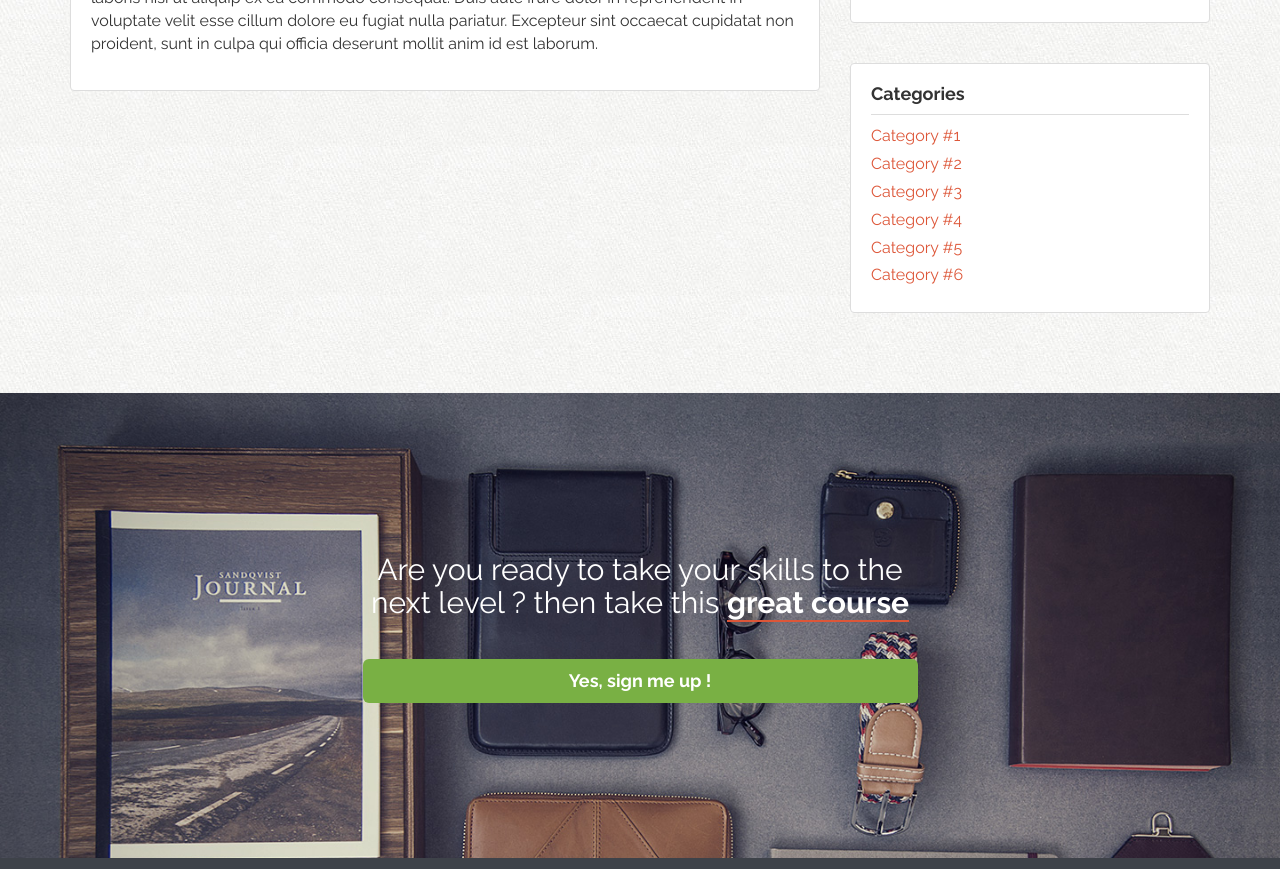
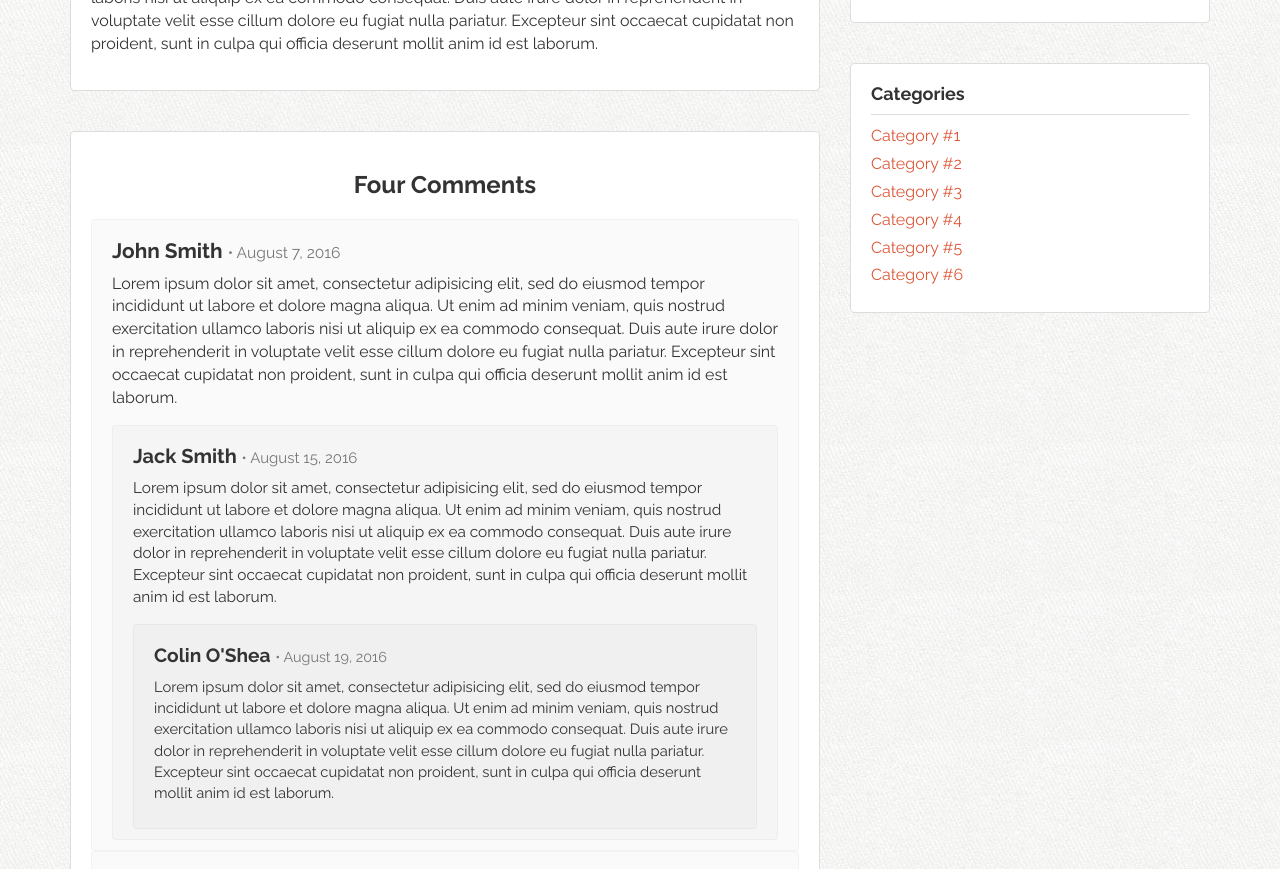
Before and after one commit to JammiM/WordPressBootstrapTheme, a plain HTML site: page post.html in a window 1280 px wide. Shown: the part 1024-1893 px from the top of the page. Drawn offline with nearby package versions, Linux system fonts and the light colour scheme.

Commit message:
Adding the 'comments' section

```diff
--- a/assets/css/custom.css
+++ b/assets/css/custom.css
@@ -392,7 +392,7 @@ footer li.signup-link a:hover {
 
 
 /* #### BLOG ### */
-.post, .widget {
+.post, .widget, #comments {
 	position: relative;
 	border: solid 1px #ddd;
 	background: white;
@@ -403,7 +403,8 @@ footer li.signup-link a:hover {
 }
 
 .post header, .post .post-excerpt,
-.post .post-body {
+.post .post-body,
+#comments .comments-wrap {
 	padding: 20px;
 }
 
@@ -504,7 +505,42 @@ footer li.signup-link a:hover {
 }
 
 
+#comments h3 {
+	text-align: center;
+}
 
+#comments h4 {
+	font-size: 1.3em;
+}
+
+#comments ol {
+	list-style: none;
+	padding: 0;
+	margin: 0;
+}
+
+#comments ol li {
+	background: rgba(0,0,0,0.02);
+	padding: 10px 20px;
+	margin 10px 0;
+	border-radius: 4px;
+	-webkit-border-radius: 4px;
+	-moz-border-radius: 4px;
+	border: solid 1px rgba(0,0,0,0.03)
+}
+
+
+#comments ol li ol.children {
+	padding: 0;
+	list-style: none;
+	font-size: 0.96em;
+}
+
+#leave-comment {
+	margin: 40px 0 0;
+	padding: 20px 0 0;
+	border-top: solid 1px #eee;
+}
 
 
 /* #### CUSTOM ICON SPRITES #### */
--- a/post.html
+++ b/post.html
@@ -102,13 +102,89 @@
               <h4>More Subs</h4>
               <p>Lorem ipsum dolor sit amet, consectetur adipisicing elit, sed do eiusmod tempor incididunt ut labore et dolore magna aliqua. Ut enim ad minim veniam, quis nostrud exercitation ullamco laboris nisi ut aliquip ex ea commodo consequat. Duis aute irure dolor in reprehenderit in voluptate velit esse cillum dolore eu fugiat nulla pariatur. Excepteur sint occaecat cupidatat non proident, sunt in culpa qui officia deserunt mollit anim id est laborum.</p>
 
+            </div><!-- post-body -->
+          </article><!-- post -->
+
+					<div id="comments">
+						<div class="comments-wrap">
+							<h3>Four Comments</h3>
+						<ol class="comments-list">
+							<li class="comment">
+
+								<h4>John Smith <small>&bull; August 7, 2016</small></h4>
+								<div class="comment-body">
+									<p>Lorem ipsum dolor sit amet, consectetur adipisicing elit, sed do eiusmod tempor incididunt ut labore et dolore magna aliqua. Ut enim ad minim veniam, quis nostrud exercitation ullamco laboris nisi ut aliquip ex ea commodo consequat. Duis aute irure dolor in reprehenderit in voluptate velit esse cillum dolore eu fugiat nulla pariatur. Excepteur sint occaecat cupidatat non proident, sunt in culpa qui officia deserunt mollit anim id est laborum.</p>
+								</div><!-- comment-body -->
+
+								<ol class="children">
+									<li class="comment">
+										<h4>Jack Smith <small>&bull; August 15, 2016</small></h4>
+										<div class="comment-body">
+											<p>Lorem ipsum dolor sit amet, consectetur adipisicing elit, sed do eiusmod tempor incididunt ut labore et dolore magna aliqua. Ut enim ad minim veniam, quis nostrud exercitation ullamco laboris nisi ut aliquip ex ea commodo consequat. Duis aute irure dolor in reprehenderit in voluptate velit esse cillum dolore eu fugiat nulla pariatur. Excepteur sint occaecat cupidatat non proident, sunt in culpa qui officia deserunt mollit anim id est laborum.</p>
+										</div><!-- comment-body -->
+
+										<ol class="children">
+											<li class="comment">
+												<h4>Colin O'Shea <small>&bull; August 19, 2016</small></h4>
+												<div class="comment-body">
+													<p>Lorem ipsum dolor sit amet, consectetur adipisicing elit, sed do eiusmod tempor incididunt ut labore et dolore magna aliqua. Ut enim ad minim veniam, quis nostrud exercitation ullamco laboris nisi ut aliquip ex ea commodo consequat. Duis aute irure dolor in reprehenderit in voluptate velit esse cillum dolore eu fugiat nulla pariatur. Excepteur sint occaecat cupidatat non proident, sunt in culpa qui officia deserunt mollit anim id est laborum.</p>
+												</div><!-- comment-body -->
+
+											</li><!-- comment -->
+										</ol><!-- children -->
+
+									</li><!-- comment -->
+								</ol><!-- comments-list -->
+
+							</li><!-- comment -->
 
 
-            </div><!-- post-body -->
+							<li class="comments">
 
-          </article>
+								<h4>Jane O'Shea <small>&bull; August 19, 2016</small></h4>
+								<div class="comment-body">
+									<p>Lorem ipsum dolor sit amet, consectetur adipisicing elit, sed do eiusmod tempor incididunt ut labore et dolore magna aliqua. Ut enim ad minim veniam, quis nostrud exercitation ullamco laboris nisi ut aliquip ex ea commodo consequat. Duis aute irure dolor in reprehenderit in voluptate velit esse cillum dolore eu fugiat nulla pariatur. Excepteur sint occaecat cupidatat non proident, sunt in culpa qui officia deserunt mollit anim id est laborum.</p>
+								</div><!-- comment-body -->
 
-        </div>
+							</li>
+
+						</ol><!-- comments-list -->
+
+						<div id="leave-comment">
+							<h3>Leave a Comment</h3>
+								<form action="">
+									<p>Your email won't be published. Requied fields marked<span class="required">*</span></p>
+									<p class="comment-form-author">
+										<label for="author">Name *</label>
+										<input type="text" id="author">
+									</p>
+									<p class="comment-form-email">
+										<label for="email">Email *</label>
+										<input type="text" id="email">
+									</p>
+									<p class="comment-form-url">
+										<label for="url">Website *</label>
+										<input type="text" id="url">
+									</p>
+									<p class="comment-form-comment">
+										<label for="comment">Website *</label>
+										<textarea id="comment" cols="45" rows="8"></textarea>
+									</p>
+									<p class="form-submit">
+										<input type="submit" name="submit">
+									</p>
+								</form>
+						</div><!-- leave-comment-->
+
+
+
+
+
+
+					</div><!-- comments-wrap -->
+				</div><!-- comments -->
+
+				</div><!-- col -->
 
 			  <!-- ######### SIDEBAR ########################################## -->
 
```
